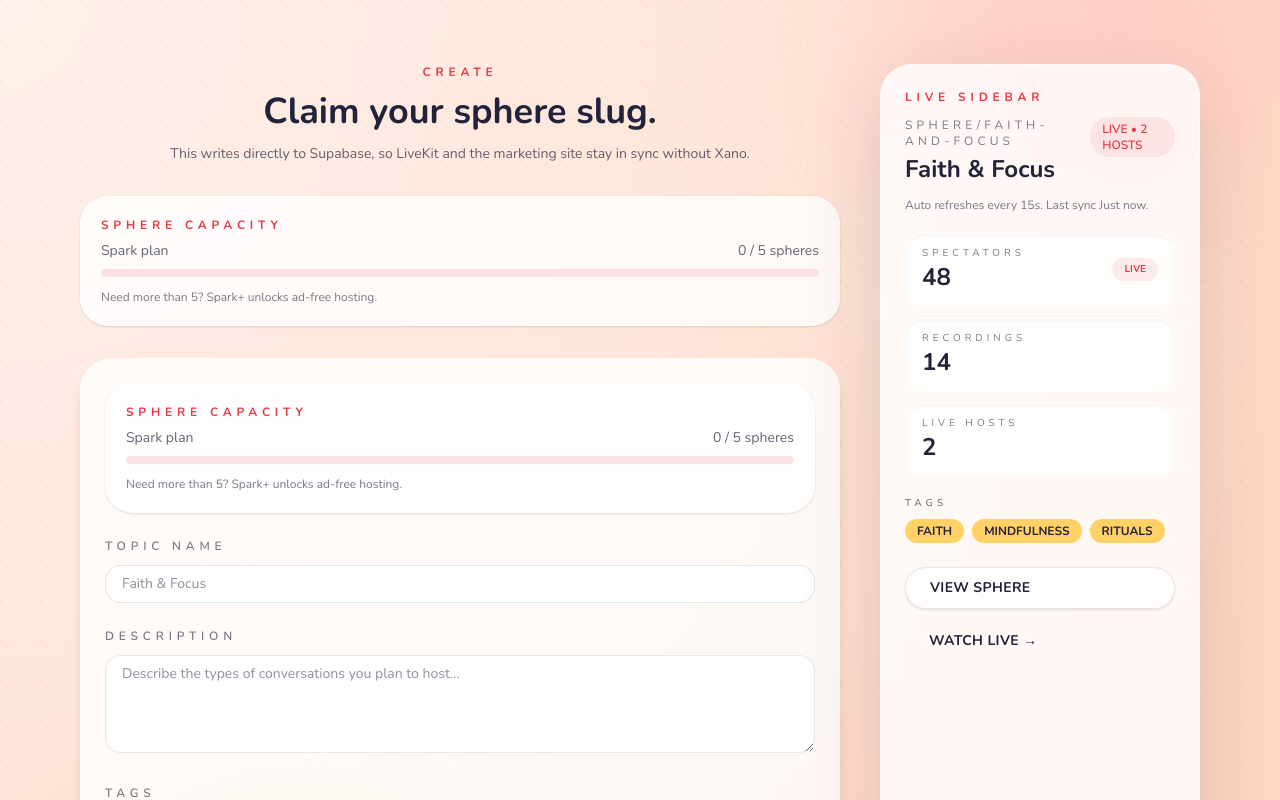
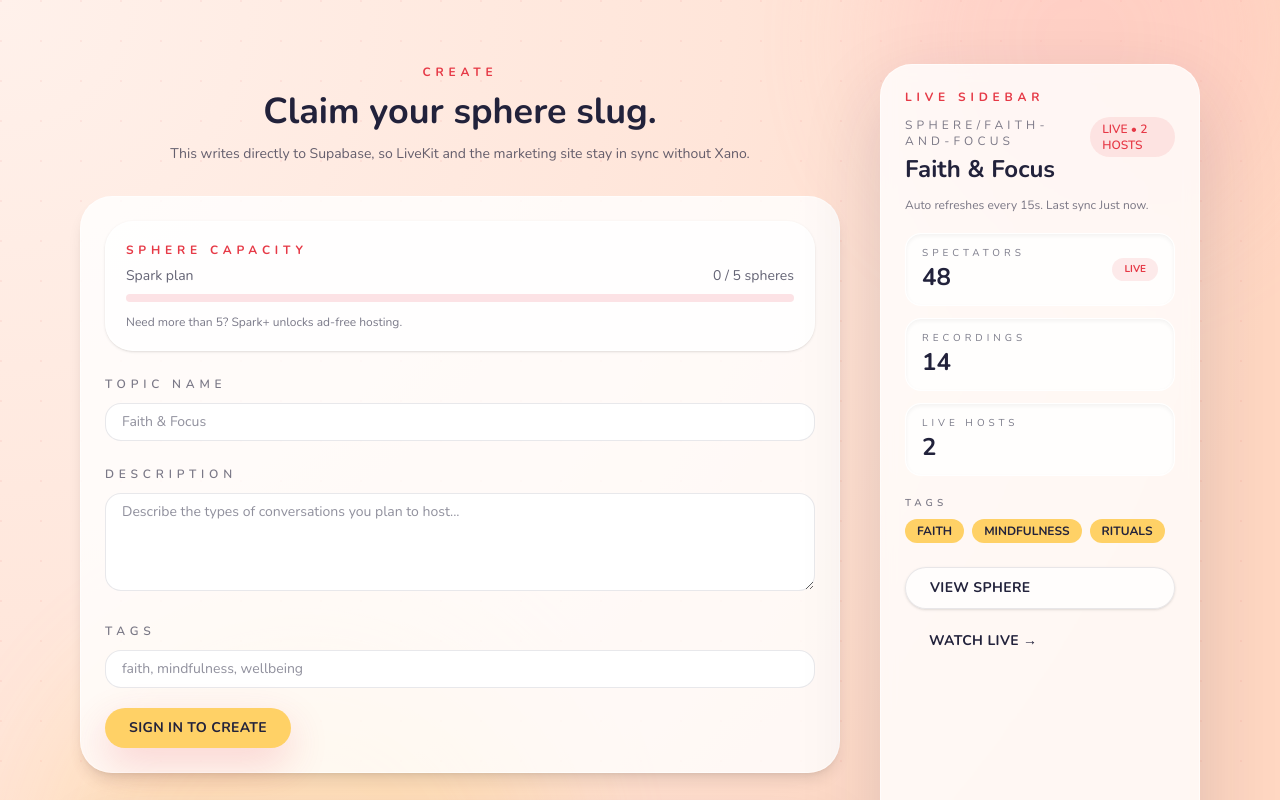
Before and after one commit to trentanater77/chatspheres-marketing, a Next.js app in the folder web/: page /spheres/create in a window 1280 px wide. Shown: the top 800 px of the page. Built offline with nearby package versions, Linux system fonts and the light colour scheme; no server answers.

Commit message:
fix: avoid duplicate plan card on create page

```diff
--- a/web/src/app/spheres/create/page.tsx
+++ b/web/src/app/spheres/create/page.tsx
@@ -2,7 +2,6 @@ import { CreateSphereForm } from "@/components/create-sphere-form";
 import { ButtonLink } from "@/components/ui/button";
 import { getExploreSpheres } from "@/lib/data";
 import { PageWithSidebar } from "@/components/page-with-sidebar";
-import { PlanLimitCard } from "@/components/plan-limit-card";
 
 export const metadata = {
   title: "Create a Sphere — Chatspheres",
@@ -21,7 +20,6 @@ export default async function CreateSpherePage() {
           This writes directly to Supabase, so LiveKit and the marketing site stay in sync without Xano.
         </p>
       </div>
-      <PlanLimitCard accountTier={null} spheresUsed={0} />
       <CreateSphereForm />
       <div className="rounded-[32px] border border-white/60 bg-[#FFF1EB]/70 p-6 text-center shadow-[0_20px_60px_rgba(34,34,59,0.1)]">
         <p className="text-xs uppercase tracking-[0.4em] text-[#e63946] font-bold">already live?</p>
```
